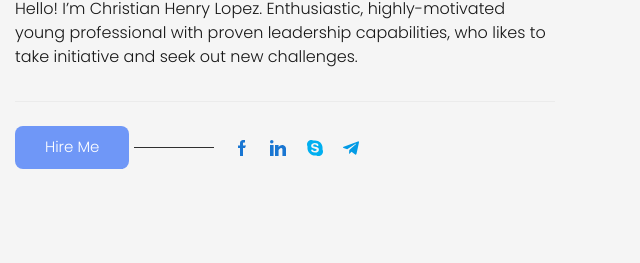
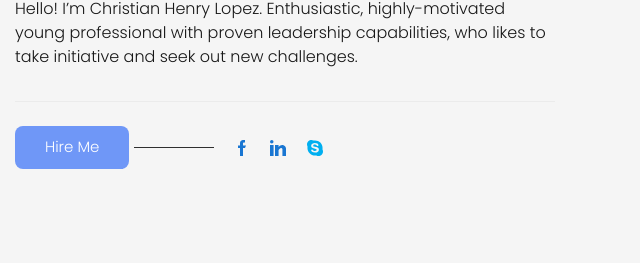
Before and after one commit to CHANLOPEZ/chanlopez.github.io, a plain HTML site: page index.html in a window 1280 px wide. Shown: the part 1001-1264 px from the top of the page, 640-1280 px from the left. Drawn offline with Linux system fonts and the light colour scheme.

Commit message:
Update index.html

```diff
--- a/index.html
+++ b/index.html
@@ -140,7 +140,6 @@
                                 <li class="list-inline-item"><a href="https://facebook.com/engr.chanxso" target="_blank"><img src="assets/img/facebook.svg" alt="/"></a></li>
                                 <li class="list-inline-item"><a href="https://ph.linkedin.com/in/christian-henry-lopez-133367223" target="_blank"><img src="assets/img/linkedin.svg" alt="/"></a></li>
                                 <li class="list-inline-item"><a href="https://join.skype.com/invite/ueoR8cCB40Xw" target="_blank"><img src="assets/img/skype.svg" alt="/"></a></li>
-                                <li class="list-inline-item"><a href="https://join.skype.com/invite/ueoR8cCB40Xw" target="_blank"><img src="assets/img/telegram.svg" alt="/"></a></li>
                             </ul>
                         </div>
                     </div>
@@ -472,7 +471,6 @@
                         <li class="list-inline-item"><a href="https://facebook.com/engr.chanxso" target="_blank"><img src="assets/img/facebook.svg" alt="/"></a></li>
                         <li class="list-inline-item"><a href="https://ph.linkedin.com/in/christian-henry-lopez-133367223" target="_blank"><img src="assets/img/linkedin.svg" alt="/"></a></li>
                         <li class="list-inline-item"><a href="https://join.skype.com/invite/ueoR8cCB40Xw" target="_blank"><img src="assets/img/skype.svg" alt="/"></a></li>
-                        <li class="list-inline-item"><a href="https://join.skype.com/invite/ueoR8cCB40Xw" target="_blank"><img src="assets/img/telegram.svg" alt="/"></a></li>
                     </ul>
                 </div>
                 <p class="mb-0">Copyright © 2021 Christian Henry Lopez</p>
```
